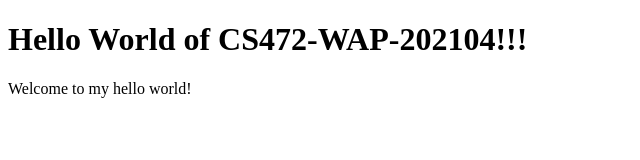
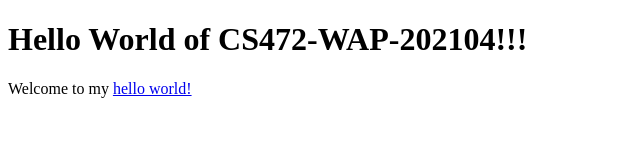
Before and after one commit to okalu/cs472-wap-202104, a plain HTML site: page helloworld/index.html in a window 1280 px wide. Shown: the whole page, without its empty margins (0-640 px from the left). Drawn offline with Linux system fonts and the light colour scheme.

Commit message:
added a hyperlink for hello world in index.html

```diff
--- a/helloworld/index.html
+++ b/helloworld/index.html
@@ -10,7 +10,8 @@
     <h1>Hello World of CS472-WAP-202104!!!</h1>
     <div>
         <p>
-            Welcome to my hello world!
+            Welcome to my
+            <a href="./helloworld/index.html">hello world!</a>
         </p>
     </div>
 </body>
```
